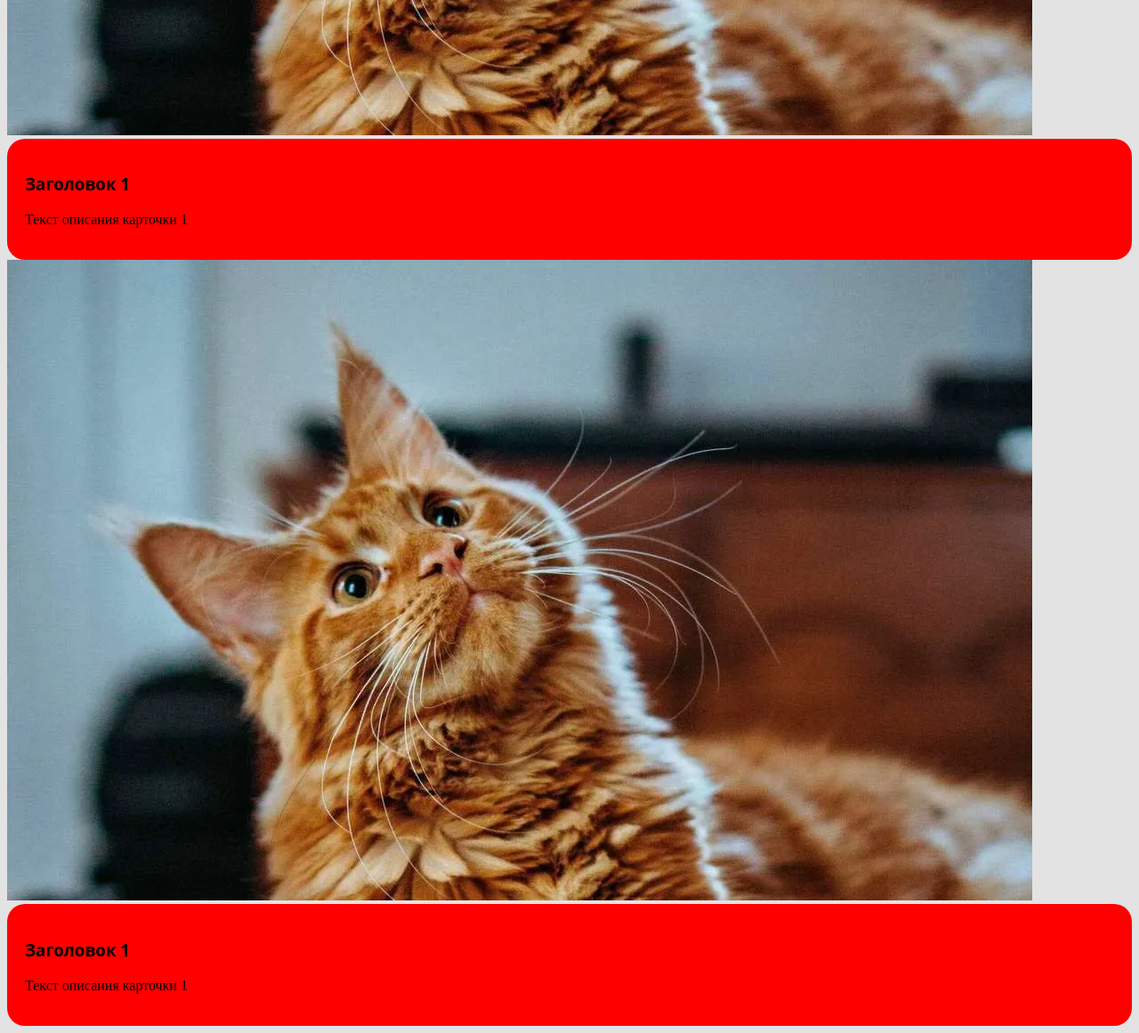
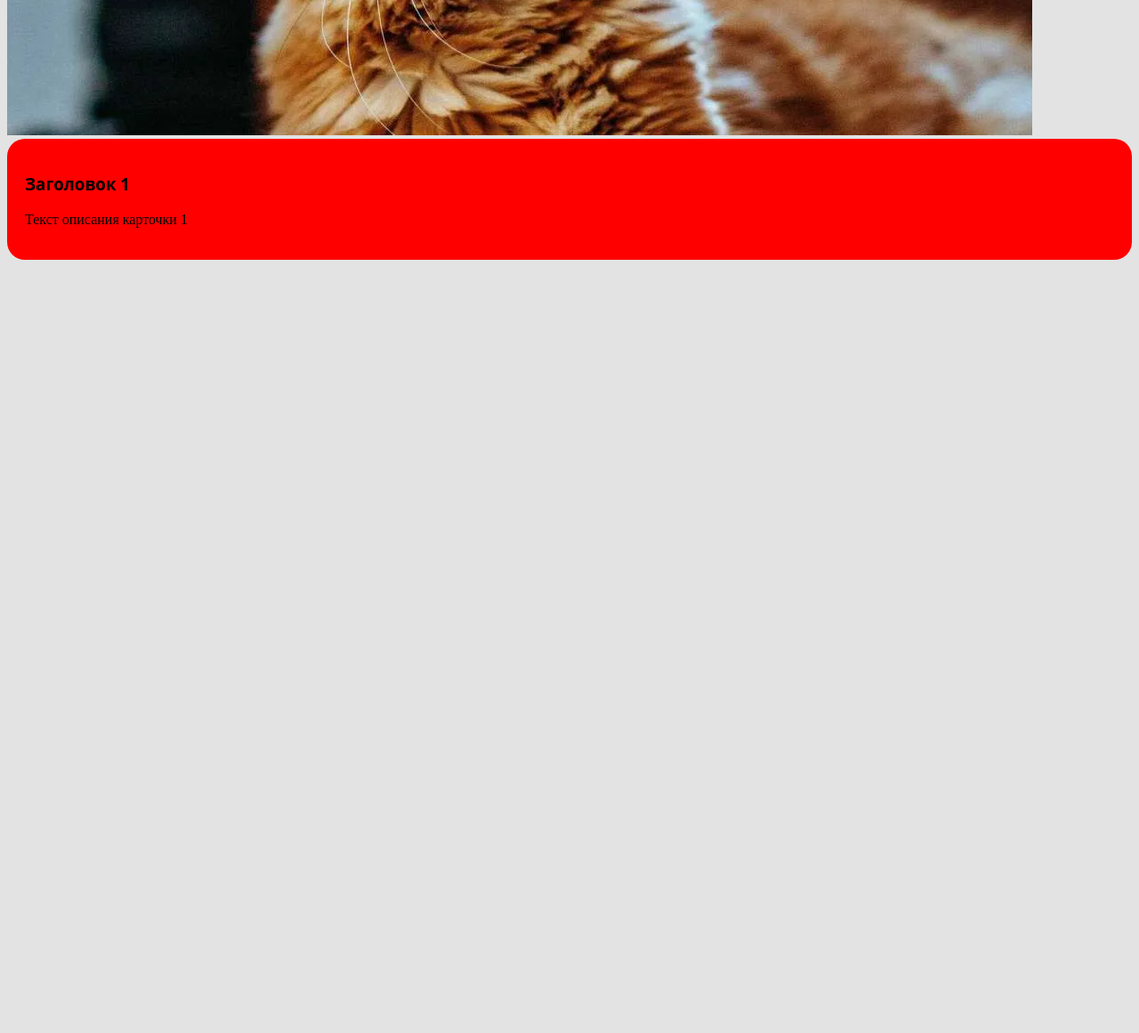
Before and after one commit to jadolgova/UP_2025, a website: page dist/index.html in a window 1280 px wide. Shown: the part 2369-3530 px from the top of the page at 89% size. After the commit the page ends 2669 px from the top, so only its background shows below. Drawn offline with Linux system fonts and the light colour scheme.

Commit message:
Проверка

```diff
--- a/dist/index.html
+++ b/dist/index.html
@@ -43,16 +43,5 @@
         <p class="card__text">Текст описания карточки 1</p>
     </div>
 </div>
-<div class="card3">
-    <picture>
-        <source srcset="./assets/images/cat1-sm.webp" media="(max-width: 480px)">
-        <source srcset="./assets/images/cat1-lg.webp" media="(max-width: 800px)">
-        <img src="./assets/images/cat1.webp" alt="Изображение 1" class="card__image">
-    </picture>
-    <div class="card__body">
-        <h3 class="card__title">Заголовок 1</h3>
-        <p class="card__text">Текст описания карточки 1</p>
-    </div>
-</div>
 </body>
 </html>
```
